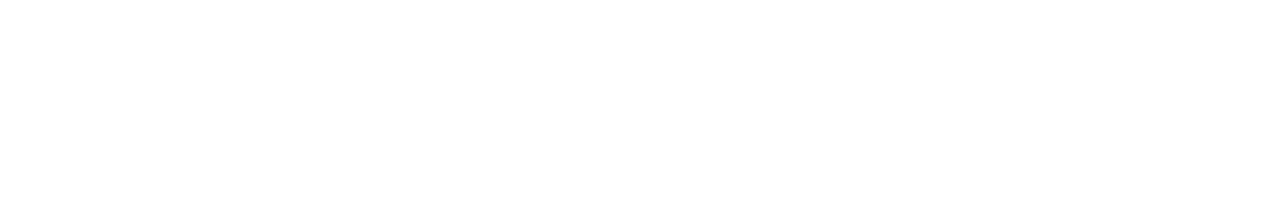
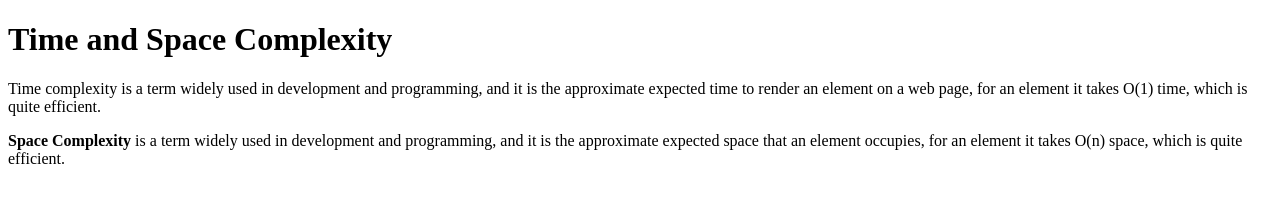
Before and after one commit to acciojob/time-and-space-complexity-tauheed0110, a website: page main.html in a window 1280 px wide. Drawn offline with Linux system fonts and the light colour scheme.

Commit message:
created a submission

```diff
--- a/main.html
+++ b/main.html
@@ -9,7 +9,11 @@
 <body>
 	<!-- the entire body must be written by student -->
     <script type="text/javascript" src="./script.js">
-</script>
+	</script>
+
+	<h1>Time and Space Complexity</h1>
+	<p>Time complexity is a term widely used in development and programming, and it is the approximate expected time to render an element on a web page, for an element it takes O(1) time, which is quite efficient.</p>
+	<p><b>Space Complexity</b> is a term widely used in development and programming, and it is the approximate expected space that an element occupies, for an element it takes O(n) space, which is quite efficient.</p>
 
 </body>
 
```
